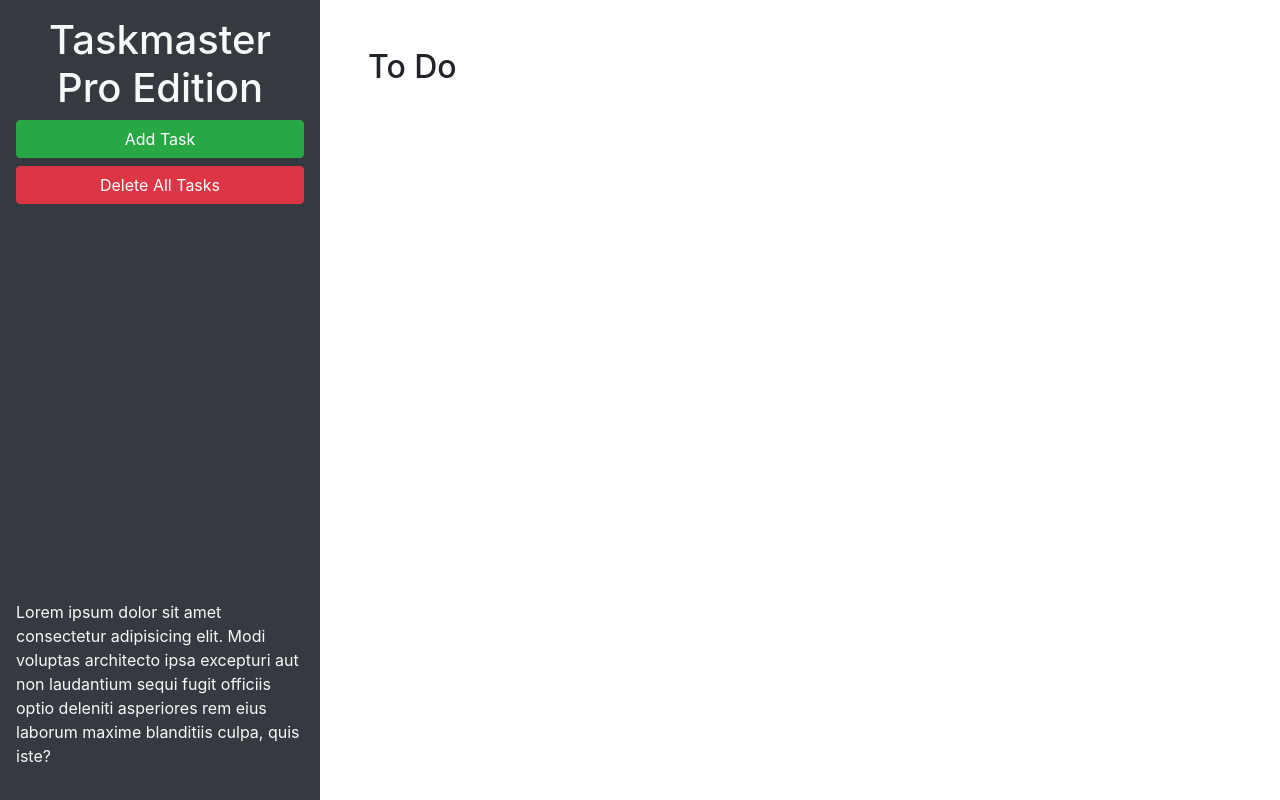
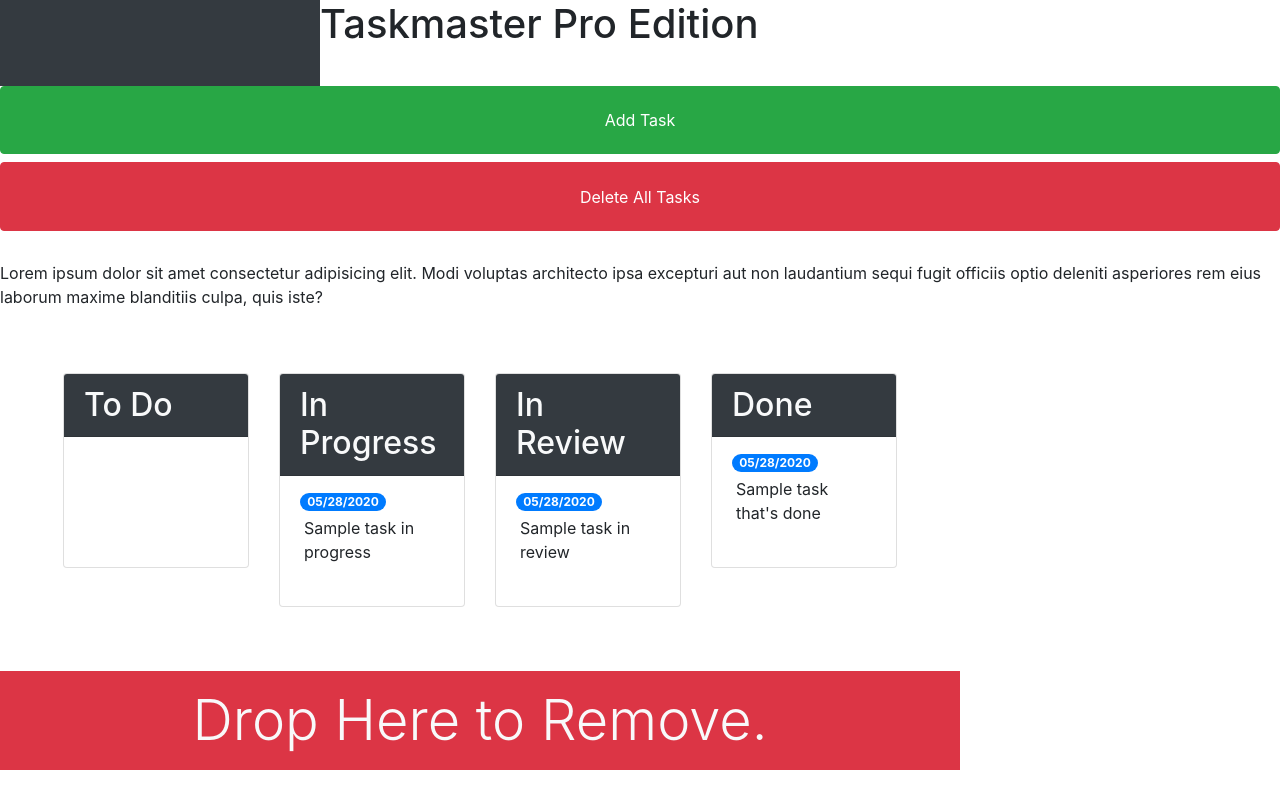
Before and after one commit to kevin6767/taskmaster-pro, a plain HTML site: page index.html in a window 1280 px wide. Drawn offline with nearby package versions, Linux system fonts and the light colour scheme.

Commit message:
fixed bootstrap css

```diff
--- a/index.html
+++ b/index.html
@@ -13,20 +13,71 @@
 <body>
 
   <div class="row min-vh-100 no-gutters">
-    <header class="col-12 col-lg-3 bg-dark text-light d-flex flex-column p-4 p-lg-3">
+    <header class="col-12 col-lg-3 bg-dark text-light sticky-top d-flex flex-column p-4 p-lg-3"></header>
       <h1 class="text-center">Taskmaster Pro Edition</h1>
       <button id="create-task" class="btn btn-block btn-success" data-toggle="modal" data-target="#task-form-modal">Add
         Task</button>
       <button id="remove-tasks" class="btn btn-block btn-danger">Delete All Tasks</button>
-      <p class="mt-auto">Lorem ipsum dolor sit amet consectetur adipisicing elit. Modi voluptas architecto ipsa
+      <p class="mt-auto d-none d-lg-block">Lorem ipsum dolor sit amet consectetur adipisicing elit. Modi voluptas architecto ipsa
         excepturi aut non
         laudantium sequi fugit officiis optio deleniti asperiores rem eius laborum maxime blanditiis culpa, quis iste?
       </p>
     </header>
-    <main class="col-12 col-lg-9">
-      <div class="m-5">
-        <h2>To Do</h2>
-        <ul id="list-toDo" class="list-group"> </ul>
+    <main class="col-12 col-lg-9 d-flex flex-column">
+
+      <div class="m-5 row justify-content-around">
+        <!-- todo start -->
+        <div class="col-12 col-md-6 col-xl-3 mb-3">
+        <div class="card">
+          <h2 class="card-header bg-dark text-light">To Do</h2>
+          <ul id="list-toDo" class="list-group list-group-flush"></ul>
+        </div>
+        </div>
+        <!-- todo end -->
+        <!-- in progress start -->
+        <div class="col-12 col-md-6 col-xl-3 mb-3">
+          <div class="card">
+          <h2 class="card-header bg-dark text-light">In Progress</h2>
+          <ul id="list-inProgress" class="list-group list-group-flush">
+            <li class="list-group-item">
+              <span class="badge badge-primary badge-pill">05/28/2020</span>
+              <p class="m-1">Sample task in progress</p>
+            </li>
+          </ul>
+        </div>
+        </div>
+        <!-- in progress end -->
+        <!-- in review start -->
+        <div class="col-12 col-md-6 col-xl-3 mb-3">
+          <div class="card">
+          <h2 class="card-header bg-dark text-light">In Review</h2>
+          <ul id="list-inReview" class="list-group list-group-flush">
+            <li class="list-group-item">
+              <span class="badge badge-primary badge-pill">05/28/2020</span>
+              <p class="m-1">Sample task in review</p>
+            </li>
+          </ul>
+        </div>
+        </div>
+        <!-- in review end -->
+        <!-- done start -->
+        <div class="col-12 col-md-6 col-xl-3 mb-3">
+          <div class="card">
+          <h2 class="card-header bg-dark text-light">Done</h2>
+          <ul id="list-done" class="list-group list-group-flush">
+            <li class="list-group-item">
+              <span class="badge badge-primary badge-pill">05/28/2020</span>
+              <p class="m-1">Sample task that's done</p>
+            </li>
+          </ul>
+        </div>
+        </div>
+        <!-- done end -->
+      </div>
+      <div id="trash">
+        <div class="w-100 bg-danger p-3 text-center text-light display-4">
+          Drop Here to Remove.
+        </div>
       </div>
     </main>
   </div>
@@ -46,11 +97,11 @@
           <form>
             <div class="form-group">
               <label for="modalTaskDescription">Task description</label>
-              <textarea id="modalTaskDescription" rows="3"></textarea>
+              <textarea id="modalTaskDescription" rows="3" class="form-control"></textarea>
             </div>
             <div class="form-group">
               <label for="modalDueDate">Due date</label>
-              <input type="text" id="modalDueDate" placeholder="mm/dd/yyyy" autocomplete="off" />
+              <input type="text" class="form-control" id="modalDueDate" placeholder="mm/dd/yyyy" autocomplete="off" />
             </div>
           </form>
         </div>
```
